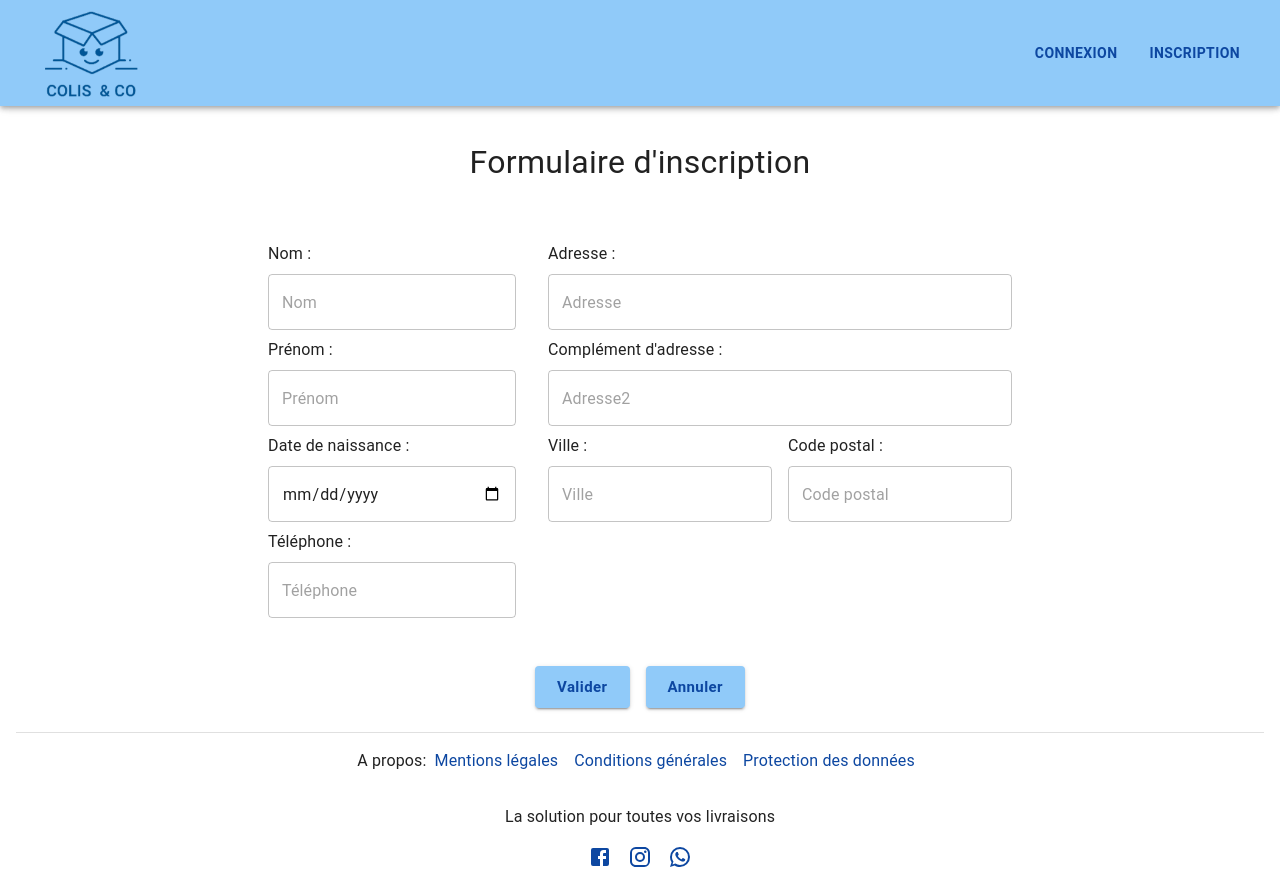
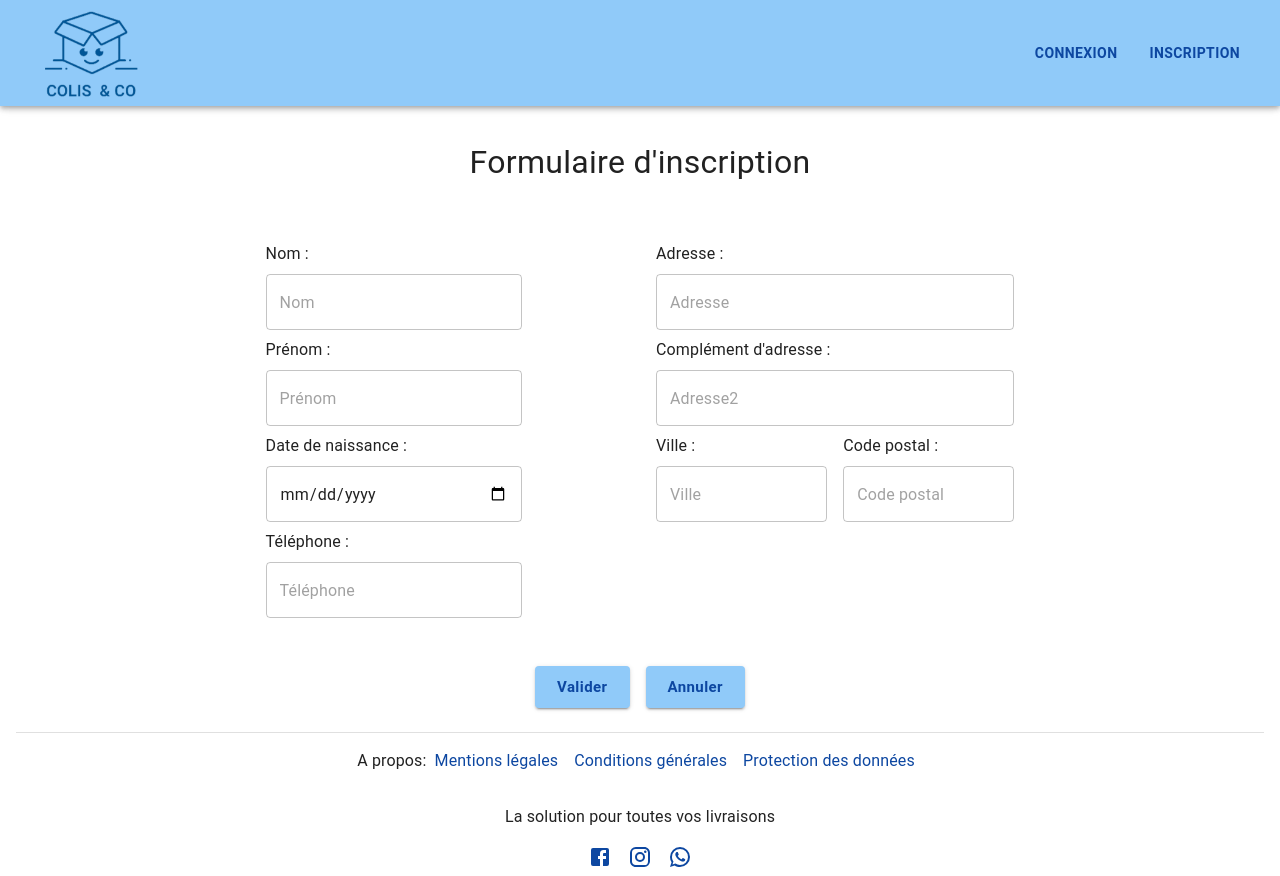
Before and after one commit to Joseph-Pittera/colis-and-co, a Next.js app in the folder front/: page /registration in a window 1280 px wide. Built offline with nearby package versions, Linux system fonts and the light colour scheme.

Commit message:
register form finished

```diff
--- a/front/pages/registration.jsx
+++ b/front/pages/registration.jsx
@@ -1,5 +1,5 @@
 import { Layout } from "@/components/Layout";
-import { TextField, Typography, Stack } from "@mui/material";
+import { TextField, Typography, Stack, Box } from "@mui/material";
 import { ConnexionBox } from "@/components/Connexion/ConnexionBox";
 import { MainButton } from "@/components/CustomsMuiComp/MainButton";
 import Link from "next/link";
@@ -20,13 +20,72 @@ export default function Registration() {
         Formulaire d'inscription
       </Typography>
       <ConnexionBox>
-        <Stack
-          direction="row"
-          justifyContent="center"
-          alignItems="flex-start"
-          flexWrap="wrap"
+        <Box
+          sx={{
+            display: "flex",
+            flexWrap: "wrap",
+            justifyContent: "center",
+          }}
         >
-          {/* {connexionDatas.map((data, i) => (
+          <Stack
+            direction="column"
+            m={1}
+            sx={{ minWidth: "20rem", maxWidth: "30rem", width: "45%" }}
+          >
+            <Typo>Nom :</Typo>
+            <TextField required placeholder="Nom" sx={{ maxWidth: "16rem" }} />
+            <Typo>Prénom :</Typo>
+            <TextField
+              required
+              placeholder="Prénom"
+              sx={{ maxWidth: "16rem" }}
+            />
+            <Typo>Date de naissance :</Typo>
+            <TextField required type="date" sx={{ maxWidth: "16rem" }} />
+            <Typo>Téléphone :</Typo>
+            <TextField
+              required
+              placeholder="Téléphone"
+              type="tel"
+              sx={{ maxWidth: "16rem" }}
+            />
+          </Stack>
+          <Stack
+            direction="column"
+            m={1}
+            sx={{ minWidth: "20rem", maxWidth: "30rem", width: "45%" }}
+          >
+            <Typo>Adresse :</Typo>
+            <TextField required placeholder="Adresse" />
+            <Typo>Complément d'adresse :</Typo>
+            <TextField placeholder="Adresse2" />
+            <Stack direction="row">
+              <Stack direction="column">
+                <Typo>Ville :</Typo>
+                <TextField required placeholder="Ville" />
+              </Stack>
+              <Stack direction="column">
+                <Typo>Code postal :</Typo>
+                <TextField required placeholder="Code postal" />
+              </Stack>
+            </Stack>
+          </Stack>
+        </Box>
+      </ConnexionBox>
+      <Stack spacing={2} direction="row">
+        <Link href="/">
+          <MainButton>Valider</MainButton>
+        </Link>
+        <Link href="/">
+          <MainButton>Annuler</MainButton>
+        </Link>
+      </Stack>
+    </Layout>
+  );
+}
+
+{
+  /* {connexionDatas.map((data, i) => (
             <Stack
               key={`${data}-${i}`}
               direction="column"
@@ -55,53 +114,5 @@ export default function Registration() {
                 />
               )}
             </Stack>
-          ))} */}
-
-          <Stack direction="column" m={1} sx={{ maxWidth: "30rem" }}>
-            <Typo>Nom :</Typo>
-            <TextField required placeholder="Nom" sx={{ maxWidth: "16rem" }} />
-            <Typo>Prénom :</Typo>
-            <TextField
-              required
-              placeholder="Prénom"
-              sx={{ maxWidth: "16rem" }}
-            />
-            <Typo>Date de naissance :</Typo>
-            <TextField required type="date" sx={{ maxWidth: "16rem" }} />
-            <Typo>Téléphone :</Typo>
-            <TextField
-              required
-              placeholder="Téléphone"
-              type="tel"
-              sx={{ maxWidth: "16rem" }}
-            />
-          </Stack>
-          <Stack direction="column" m={1} sx={{ maxWidth: "30rem" }}>
-            <Typo>Adresse :</Typo>
-            <TextField required placeholder="Adresse" />
-            <Typo>Complément d'adresse :</Typo>
-            <TextField placeholder="Adresse2" />
-            <Stack direction="row">
-              <Stack direction="column">
-                <Typo>Ville :</Typo>
-                <TextField required placeholder="Ville" />
-              </Stack>
-              <Stack direction="column">
-                <Typo>Code postal :</Typo>
-                <TextField required placeholder="Code postal" />
-              </Stack>
-            </Stack>
-          </Stack>
-        </Stack>
-      </ConnexionBox>
-      <Stack spacing={2} direction="row">
-        <Link href="/">
-          <MainButton>Valider</MainButton>
-        </Link>
-        <Link href="/">
-          <MainButton>Annuler</MainButton>
-        </Link>
-      </Stack>
-    </Layout>
-  );
+          ))} */
 }
```
